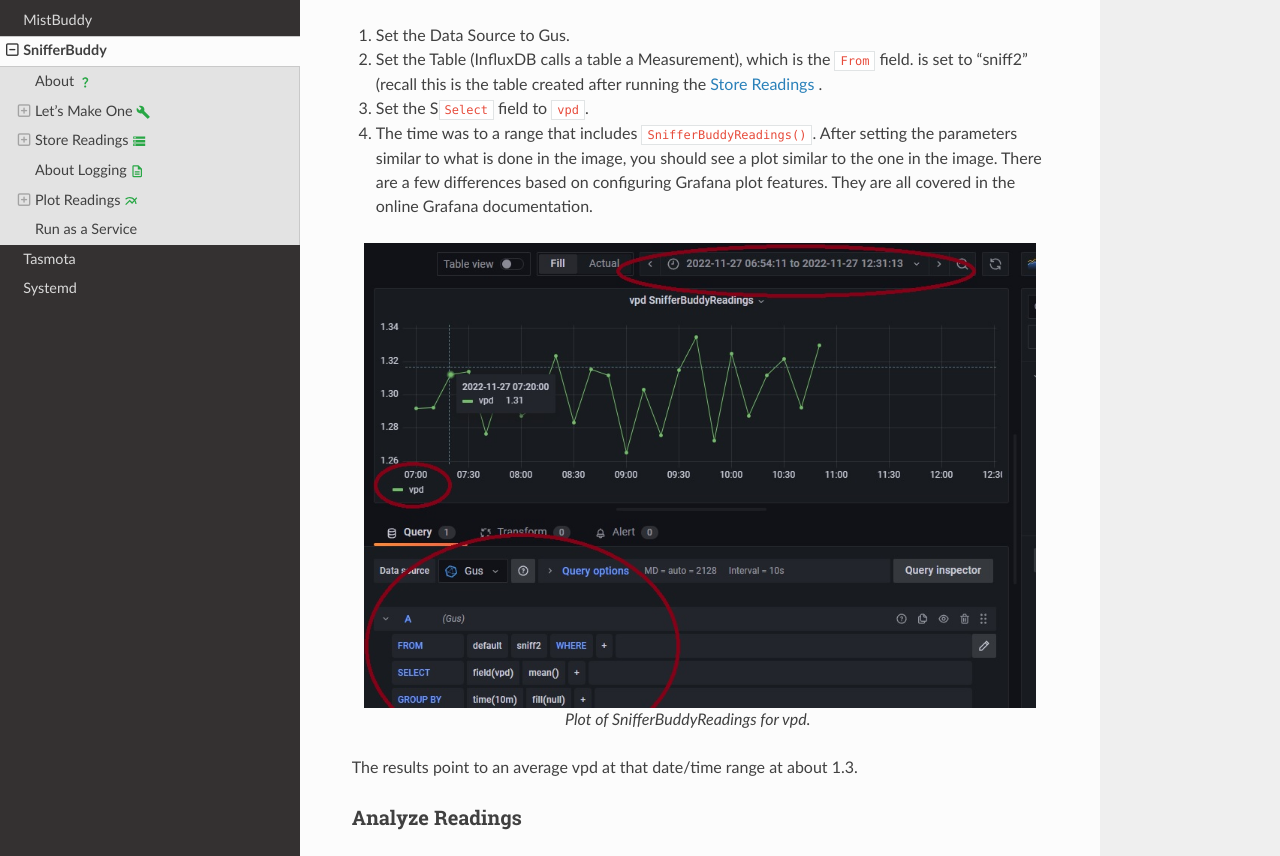
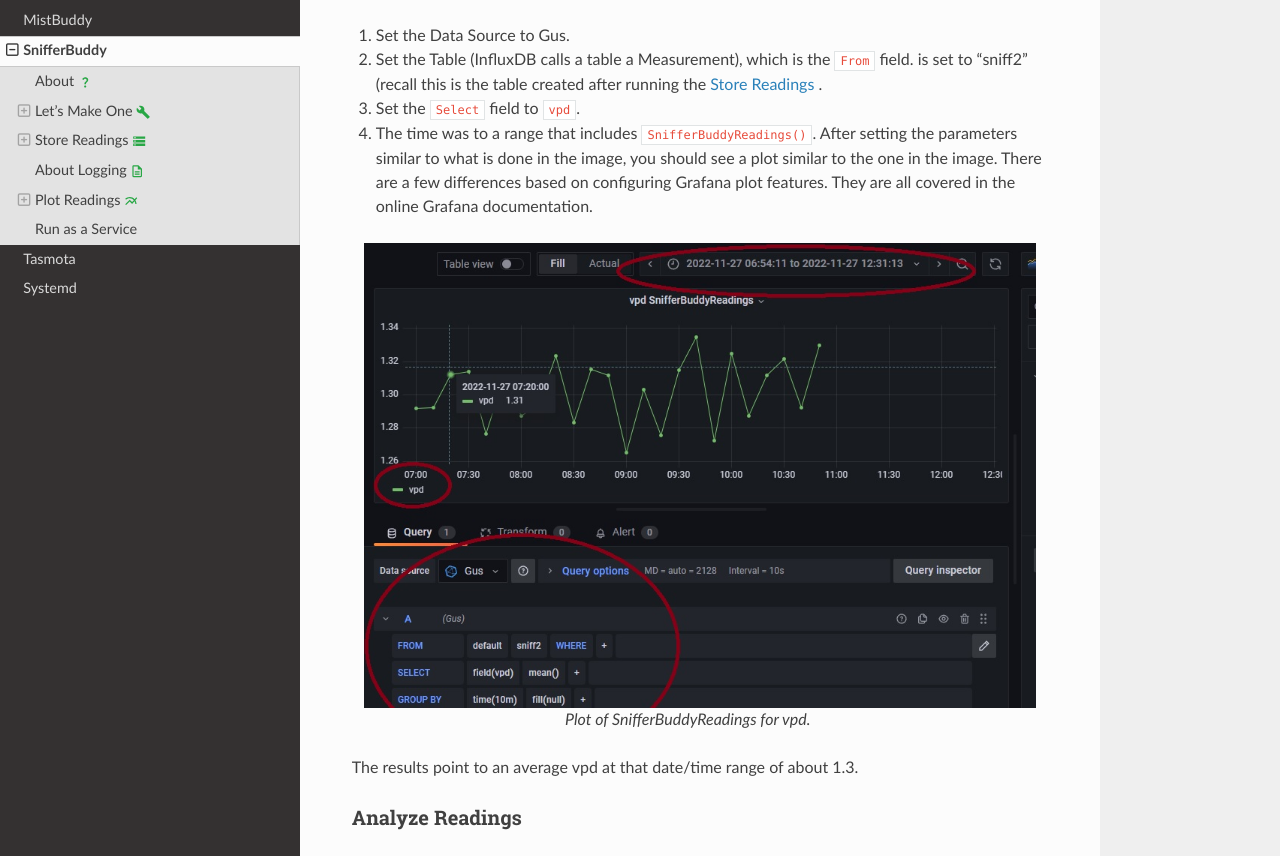
Before and after one commit to solarslurpi/GrowBuddies, a Sphinx documentation site: the page built from docs/snifferbuddy.md, in a window 1280 px wide and 1400 px high, scrolled down 9443 px. Shown: the part 159-1015 px from the top of the window. Built offline with Sphinx 7.4.7 and the Read the Docs theme 2.0.0, drawn with Linux system fonts in a browser that asks for light colours; nearby versions of some CDN libraries; some of the changed text lies outside the part shown.

Commit message:
fixing rtfd errors.

```diff
--- a/docs/conf.py
+++ b/docs/conf.py
@@ -8,7 +8,7 @@
 import os
 import sys
 # Add the code path
-sys.path.insert(0, os.path.abspath('../code'))
+sys.path.insert(0, os.path.abspath('../growbuddiesproject'))
 
 project = 'GrowBuddies'
 copyright = '2022, HappyDay'
--- a/docs/snifferbuddy.md
+++ b/docs/snifferbuddy.md
@@ -222,7 +222,7 @@ Create a dashboard then create a panel within the dashboard.
 Now you are at what Grafana calls a Panel.  The image shows a panel set up to show vpd `SnifferBuddyReadings()`.
 1. Set the Data Source to Gus.
 2. Set the Table (InfluxDB calls a table a Measurement), which is the `From` field. is set to "sniff2" (recall this is the table created after running the {ref}`snifferbuddy_storereadings`.
-3. Set the S`Select` field to `vpd`.
+3. Set the `Select` field to `vpd`.
 4. The time was to a range that includes `SnifferBuddyReadings()`.
 After setting the parameters similar to what is done in the image, you should see a plot similar to the one in the image.  There are a few differences based on configuring Grafana plot features.  They are all covered in the online Grafana documentation.
 
@@ -233,7 +233,7 @@ After setting the parameters similar to what is done in the image, you should se
 Plot of SnifferBuddyReadings for vpd.
 :::
 
-The results point to an average vpd at that date/time range at about 1.3.
+The results point to an average vpd at that date/time range of about 1.3.
 ### Analyze Readings
 Looking at [FLU's VPD Chart](https://www.canr.msu.edu/floriculture/uploads/files/Water%20VPD.pdf)
 :::{figure} images/vpd_chart.jpg
```
Also changed, not shown: other parts of docs/snifferbuddy.md (+4 -4 lines).
